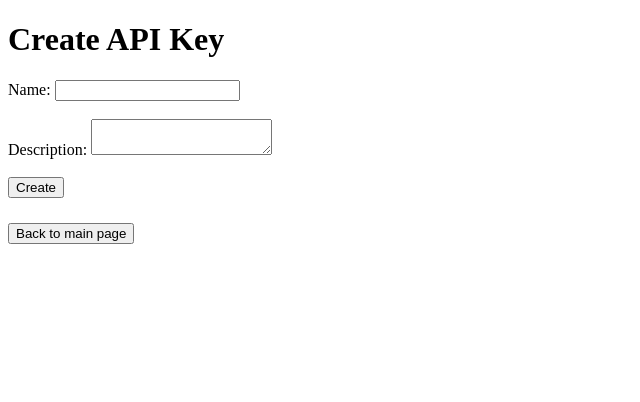
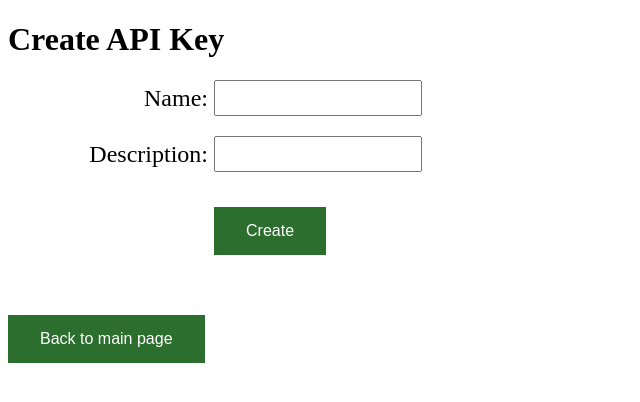
Before and after one commit to rufus20145/production_practice, a FastAPI app: page /api/v1/start in a window 1280 px wide. Shown: the top 402 px of the page, without its empty margins (0-640 px from the left). Run offline with FastAPI, Linux system fonts and the light colour scheme.

Commit message:
Обновлены стили элементов. Реализовано форматирование таблиц, форм, а также кнопок.

```diff
--- /dev/null
+++ b/static/css/form.css
@@ -0,0 +1,26 @@
+.form-field {
+    position: relative;
+    margin-bottom: 10px;
+    font-size: 24px;
+}
+
+label {
+    display: inline-block;
+    width: 200px;
+    text-align: right;
+}
+
+input[type="email"],
+input[type="text"],
+input[type="number"],
+input[type="password"],
+input[type="datetime-local"] {
+    font-size: 24px;
+    width: 200px;
+    height: 30px;
+}
+
+input[type="submit"] {
+    margin-top: 25px;
+    margin-bottom: 25px;
+}
--- /dev/null
+++ b/static/css/main.css
@@ -0,0 +1,16 @@
+button, input[type="submit"] {
+    background-color: #2b6e2e;
+    border: none;
+    color: white;
+    padding: 15px 32px;
+    text-align: center;
+    text-decoration: none;
+    display: inline-block;
+    font-size: 16px;
+}
+
+
+.home_button {
+    margin-top: 25px;
+    margin-bottom: 25px;
+}
--- a/templates/api_start.html
+++ b/templates/api_start.html
@@ -2,17 +2,26 @@
 <html lang="ru">
   <head>
     <title>Create API Key</title>
+    <link rel="stylesheet" href="/static/css/main.css" />
+    <link rel="stylesheet" href="/static/css/form.css" />
   </head>
   <body>
     <h1>Create API Key</h1>
     <form action="/api/v1/create" method="POST">
-      <label for="name">Name:</label>
-      <input type="text" id="name" name="name" required /><br /><br />
-      <label for="description">Description:</label>
-      <textarea id="description" name="description" required></textarea><br /><br />
-      <input type="submit" value="Create" />
+      <div class="form-field">
+        <label for="name">Name:</label>
+        <input type="text" id="name" name="name" class="form-field" required />
+      </div>
+      <div class="form-field">
+        <label for="description">Description:</label>
+        <input type="text" id="description" name="description" required />
+      </div>
+      <div class="form-field">
+        <label for="submit"></label>
+        <input id="submit" type="submit" value="Create" />
+      </div>
     </form>
 
-    <a href="/"><button style="margin-top: 25px;">Back to main page</button></a>
+    <a href="/"><button class="home_button">Back to main page</button></a>
   </body>
 </html>
--- a/templates/object.html
+++ b/templates/object.html
@@ -2,6 +2,7 @@
 <html lang="ru">
   <head>
     <title>One object by id</title>
+    <link rel="stylesheet" href="/static/css/main.css" />
   </head>
   <body>
     <h1>Object with id {{ entity_id }}</h1>
@@ -25,6 +26,6 @@
     {% else %}
       <h2>There is no history for this object</h2>
     {% endif %}
-    <a href="/"><button style="margin-top: 25px;">Back to main page</button></a>
+    <a href="/"><button class="home_button">Back to main page</button></a>
   </body>
 </html>
--- a/templates/objects.html
+++ b/templates/objects.html
@@ -2,10 +2,12 @@
 <html lang="ru">
   <head>
     <title>All Objects</title>
+    <link rel="stylesheet" href="/static/css/main.css" />
+    <link rel="stylesheet" href="/static/css/table.css" />
   </head>
   <body>
     <h1>All Objects</h1>
-    <table>
+    <table class="table">
       <thead>
         <tr>
           <th>Entity ID</th>
@@ -28,6 +30,6 @@
       </tbody>
     </table>
 
-    <a href="/"><button style="margin-top: 25px;">Back to main page</button></a>
+    <a href="/"><button class="home_button">Back to main page</button></a>
   </body>
 </html>
```
Also changed, not shown: static/css/table.css (added, +19 -0 lines), templates/api_keys.html (+4 -4 lines), templates/index.html (+13 -8 lines).
